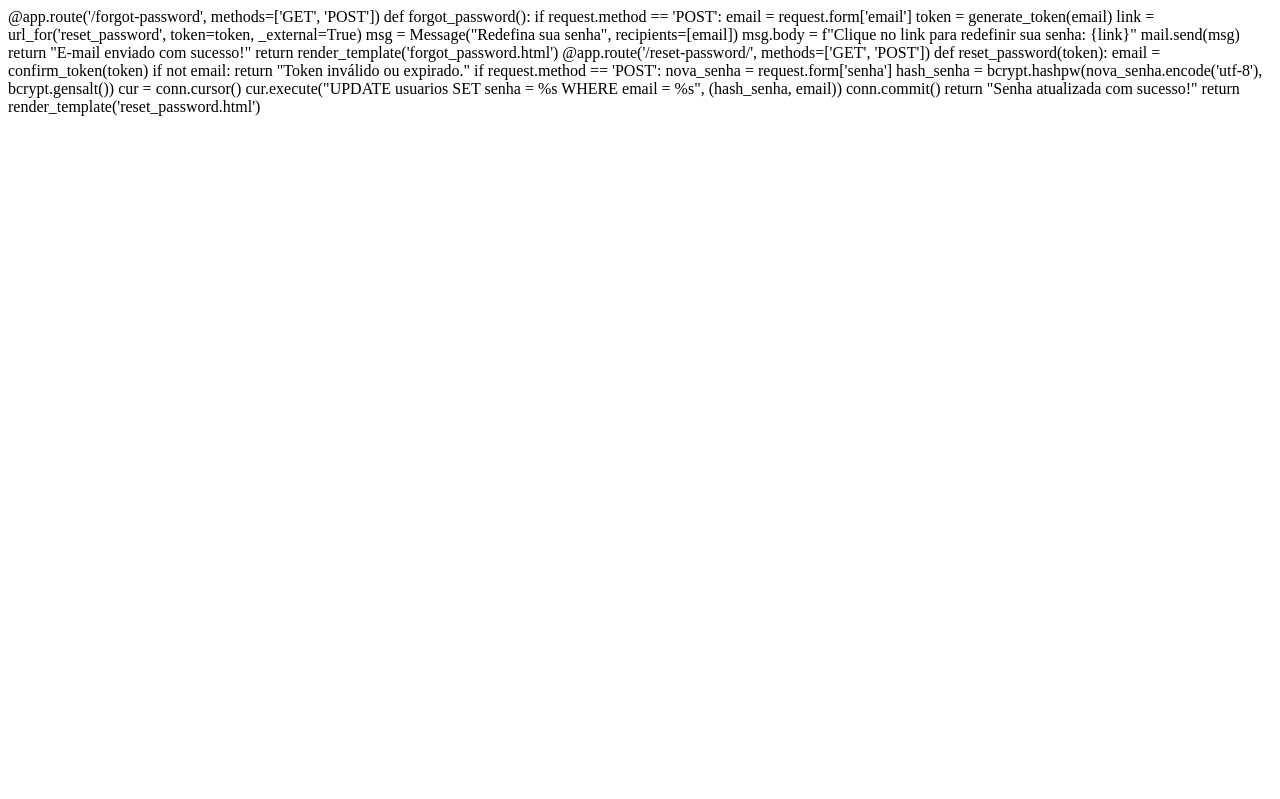
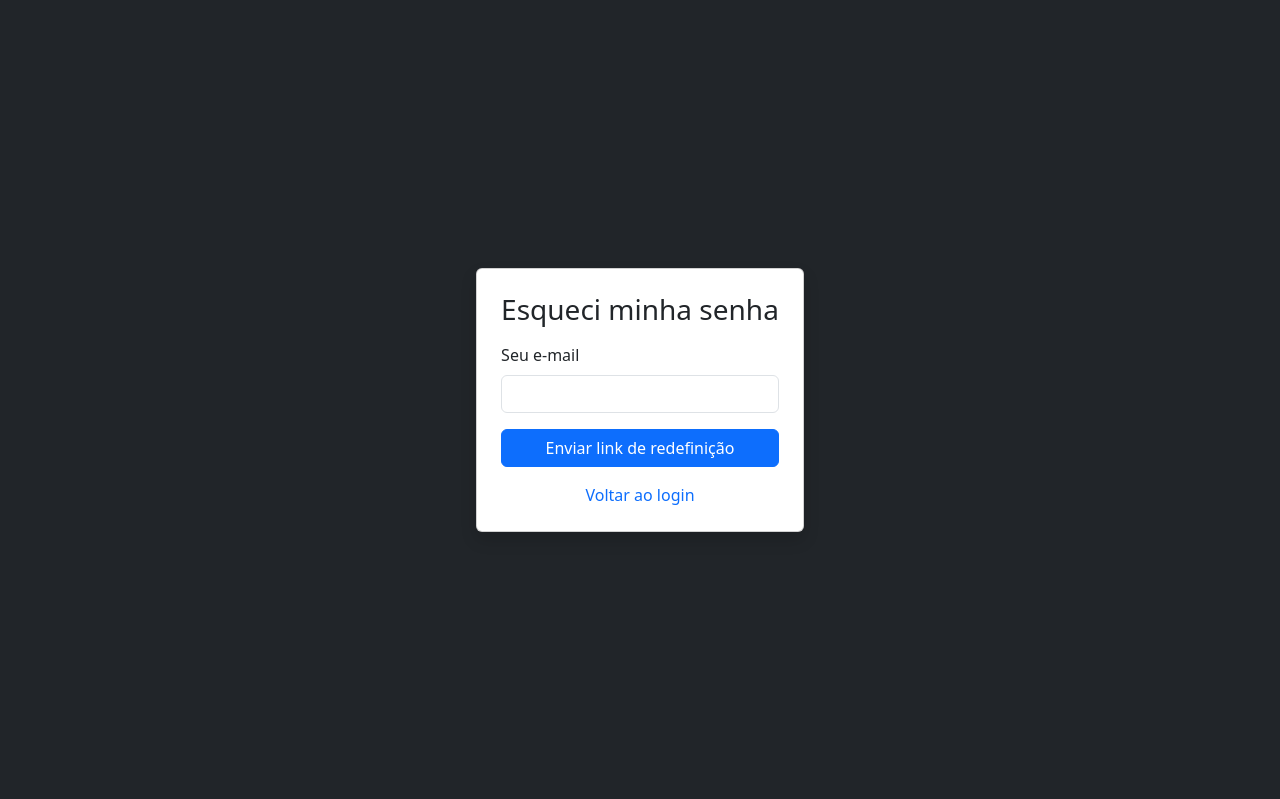
Before and after one commit to lipvxz/python-login, a Flask app: page /forgot-password in a window 1280 px wide. Run offline with Flask 3, Linux system fonts and the light colour scheme; some libraries are stand-ins or nearby versions.

Commit message:
Adiciona o html forget

```diff
--- a/templates/forgot_password.html
+++ b/templates/forgot_password.html
@@ -1,25 +1,23 @@
-@app.route('/forgot-password', methods=['GET', 'POST'])
-def forgot_password():
-    if request.method == 'POST':
-        email = request.form['email']
-        token = generate_token(email)
-        link = url_for('reset_password', token=token, _external=True)
-        msg = Message("Redefina sua senha", recipients=[email])
-        msg.body = f"Clique no link para redefinir sua senha: {link}"
-        mail.send(msg)
-        return "E-mail enviado com sucesso!"
-    return render_template('forgot_password.html')
-
-@app.route('/reset-password/<token>', methods=['GET', 'POST'])
-def reset_password(token):
-    email = confirm_token(token)
-    if not email:
-        return "Token inválido ou expirado."
-    if request.method == 'POST':
-        nova_senha = request.form['senha']
-        hash_senha = bcrypt.hashpw(nova_senha.encode('utf-8'), bcrypt.gensalt())
-        cur = conn.cursor()
-        cur.execute("UPDATE usuarios SET senha = %s WHERE email = %s", (hash_senha, email))
-        conn.commit()
-        return "Senha atualizada com sucesso!"
-    return render_template('reset_password.html')
+<!DOCTYPE html>
+<html lang="pt-br">
+<head>
+  <meta charset="UTF-8">
+  <title>Esqueci minha senha</title>
+  <link rel="stylesheet" href="https://cdn.jsdelivr.net/npm/bootstrap@5.3.0/dist/css/bootstrap.min.css">
+</head>
+<body class="bg-dark text-white d-flex justify-content-center align-items-center vh-100">
+  <div class="card p-4 shadow" style="min-width: 300px;">
+    <h3 class="text-center mb-3">Esqueci minha senha</h3>
+    <form method="POST">
+      <div class="mb-3">
+        <label for="email" class="form-label">Seu e-mail</label>
+        <input type="email" class="form-control" name="email" required>
+      </div>
+      <button type="submit" class="btn btn-primary w-100">Enviar link de redefinição</button>
+    </form>
+    <div class="mt-3 text-center">
+      <a href="/" class="text-decoration-none">Voltar ao login</a>
+    </div>
+  </div>
+</body>
+</html>
```
